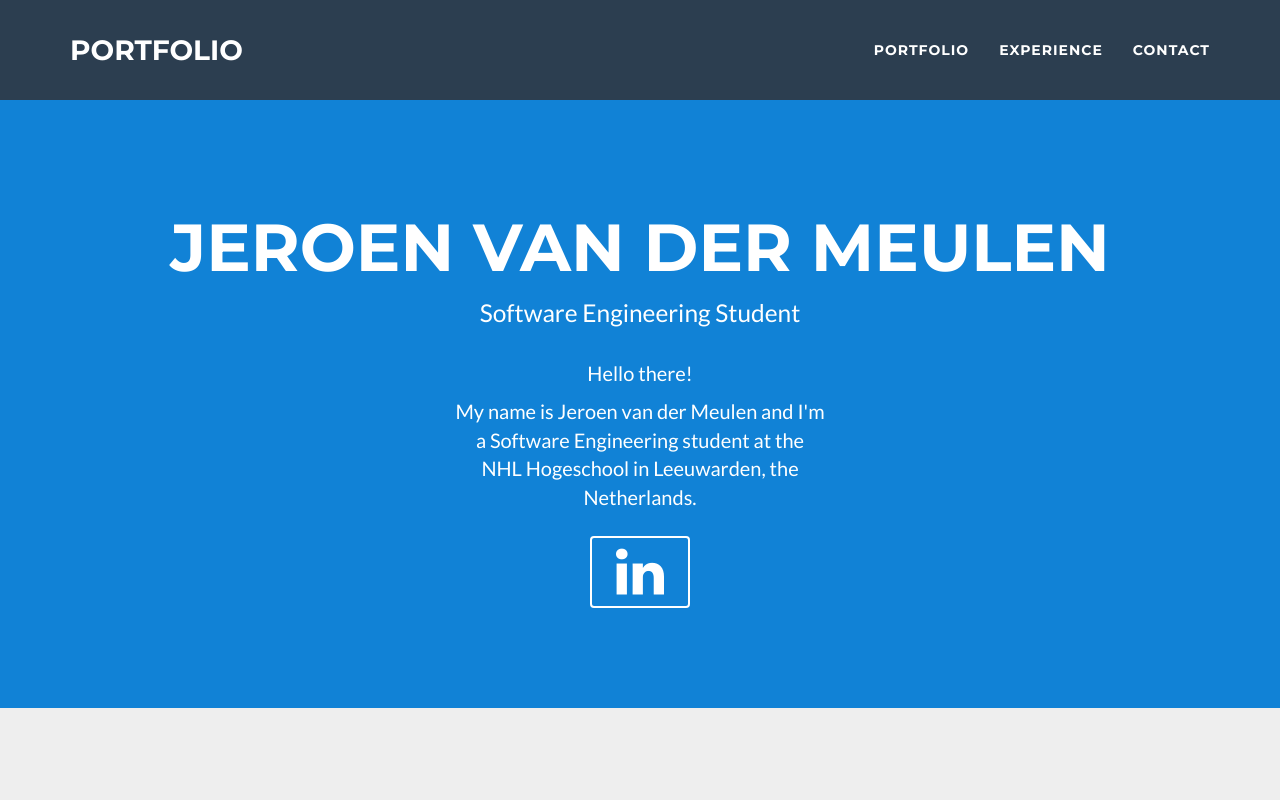
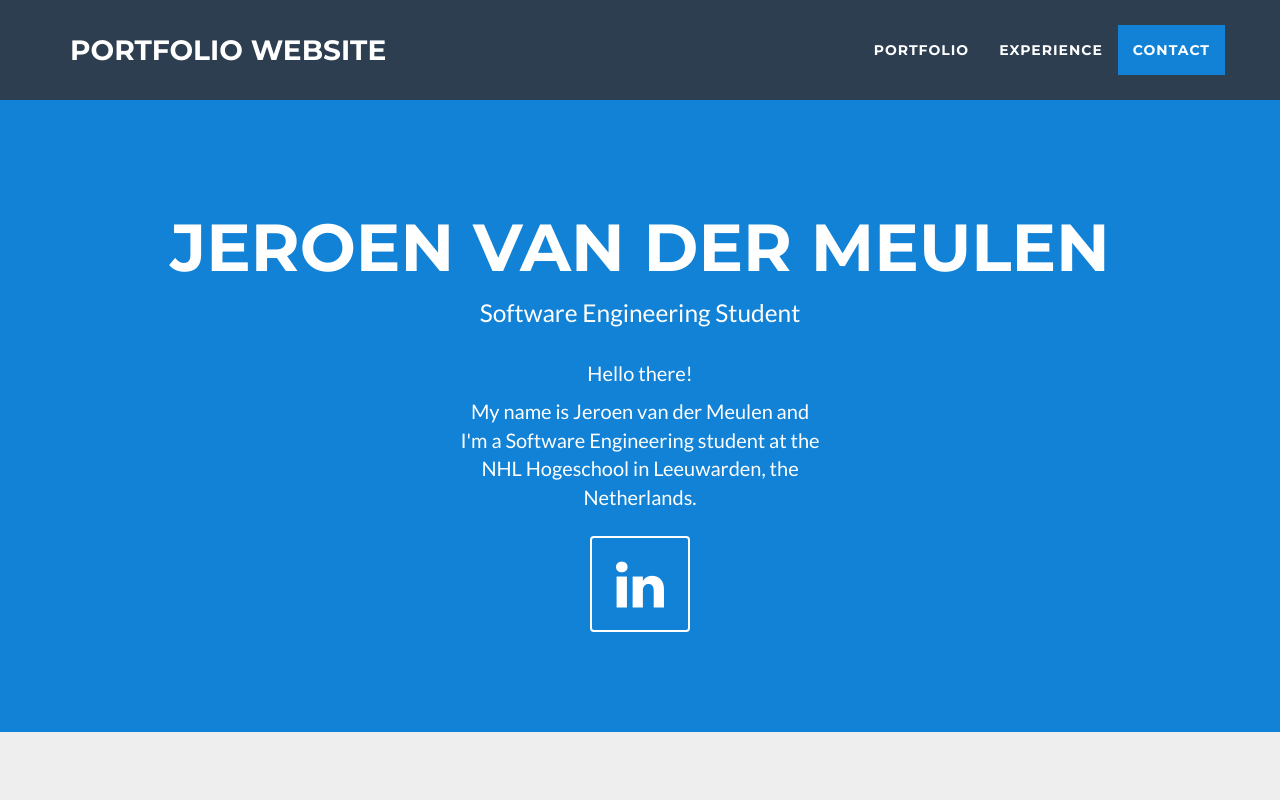
Before and after one commit to jeroen940/jeroen940.github.io, a website: page index.html in a window 1280 px wide. Shown: the top 800 px of the page. Drawn offline with nearby package versions, Linux system fonts and the light colour scheme.

Commit message:
Navbar fix and scaling fix.

```diff
--- a/index.html
+++ b/index.html
@@ -1,4 +1,6 @@
-<html>
+<!DOCTYPE html>
+<html lang="en">
+
 <head>
     <meta charset="utf-8">
     <meta http-equiv="X-UA-Compatible" content="IE=edge">
@@ -45,7 +47,7 @@
                     data-target="#bs-example-navbar-collapse-1">
                 <span class="sr-only">Toggle navigation</span> Menu <i class="fa fa-bars"></i>
             </button>
-            <a class="navbar-brand" href="#page-top">Portfolio</a>
+            <a class="navbar-brand" href="#page-top">Portfolio website</a>
         </div>
 
         <!-- Collect the nav links, forms, and other content for toggling -->
@@ -81,24 +83,21 @@
                 </div>
             </div>
             <div>
-                <div class="row">
                 <div class="col-lg-4 col-lg-offset-4 text-center">
                     <p><br>Hello there!</p>
                 </div>
-                </div>
-                <div class="row">
                 <div class="col-lg-4 col-lg-offset-4 text-center">
                     <p>My name is Jeroen van der Meulen and I'm a Software Engineering student
                         at the NHL Hogeschool in Leeuwarden, the Netherlands.</p>
                     <a href="https://www.linkedin.com/in/jeroen-van-der-meulen-107847a1" target="_blank"
                        class="btn btn-outline fa-4x"><i class="fa fa-fw fa-linkedin"></i></a>
                 </div>
-                </div>
 
             </div>
         </div>
     </div>
 </header>
+
 <!-- Portfolio Grid Section -->
 <section id="portfolio" class="bg-success">
     <div class="container">
@@ -145,7 +144,8 @@
                             <i class="fa fa-search-plus fa-3x"></i>
                         </div>
                     </div>
-                    <img src="img/portfolio/drawingapp/drawingapp169.png" class="img-responsive crop img-centered" alt="">
+                    <img src="img/portfolio/drawingapp/drawingapp169.png" class="img-responsive crop img-centered"
+                         alt="">
                 </a>
                 <div class="portfolio-caption">
                     <h4>Drawing Program</h4>
@@ -187,7 +187,8 @@
                             <i class="fa fa-search-plus fa-3x"></i>
                         </div>
                     </div>
-                    <img src="img/portfolio/iceskating/schaatspuntenmensen169.png" class="img-responsive crop img-centered"
+                    <img src="img/portfolio/iceskating/schaatspuntenmensen169.png"
+                         class="img-responsive crop img-centered"
                          alt="">
                 </a>
                 <div class="portfolio-caption">
@@ -240,7 +241,8 @@
         </div>
     </div>
 </section>
-<!-- About Section -->
+
+<!-- Experience Section -->
 <section class="success" id="experience">
     <div class="container">
         <div class="row">
@@ -320,11 +322,10 @@
             </div>
         </div>
     </div>
-
 </footer>
 
-<!-- Scroll to Top Button (Only visible on small and extra-small screen
-sizes) -->
+
+<!-- Scroll to Top Button (Only visible on small and extra-small screen sizes) -->
 <div class="scroll-top page-scroll hidden-sm hidden-xs hidden-lg hidden-md">
     <a class="btn btn-primary" href="#page-top">
         <i class="fa fa-chevron-up"></i>
@@ -973,15 +974,18 @@ sizes) -->
         </div>
     </div>
 </div>
+
 <!-- jQuery -->
-<script src="vendor/jquery/jquery.min.js"></script>
+<script src="vendor/jquery/jquery.js"></script>
+
 <!-- Bootstrap Core JavaScript -->
 <script src="vendor/bootstrap/js/bootstrap.js"></script>
+
 <!-- Plugin JavaScript -->
 <script src="https://cdnjs.cloudflare.com/ajax/libs/jquery-easing/1.3/jquery.easing.min.js"></script>
+
 <!-- Theme JavaScript -->
 <script src="js/freelancer.js"></script>
-
 
 </body>
 
--- a/js/freelancer.js
+++ b/js/freelancer.js
@@ -13,10 +13,10 @@
     });
 
     // Highlight the top nav as scrolling occurs
-    // $('body').scrollspy({
-    //     target: '.navbar-fixed-top',
-    //     offset: 51
-    // });
+    $('body').scrollspy({
+        target: '.navbar-fixed-top',
+        offset: 51
+    });
 
     // Closes the Responsive Menu on Menu Item Click
     $('.navbar-collapse ul li a').click(function(){
```
Lines whose indentation alone changed are shown as unchanged.
